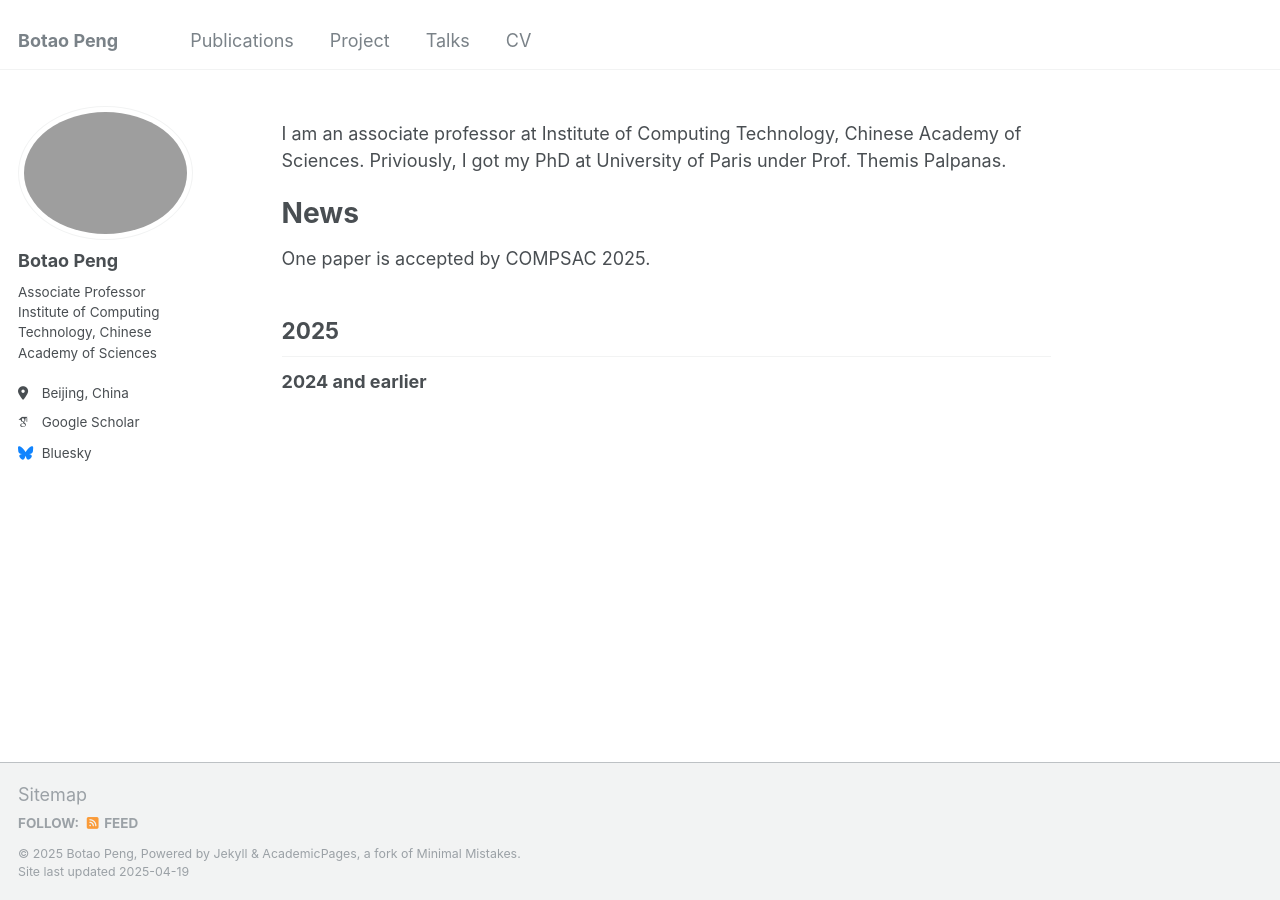
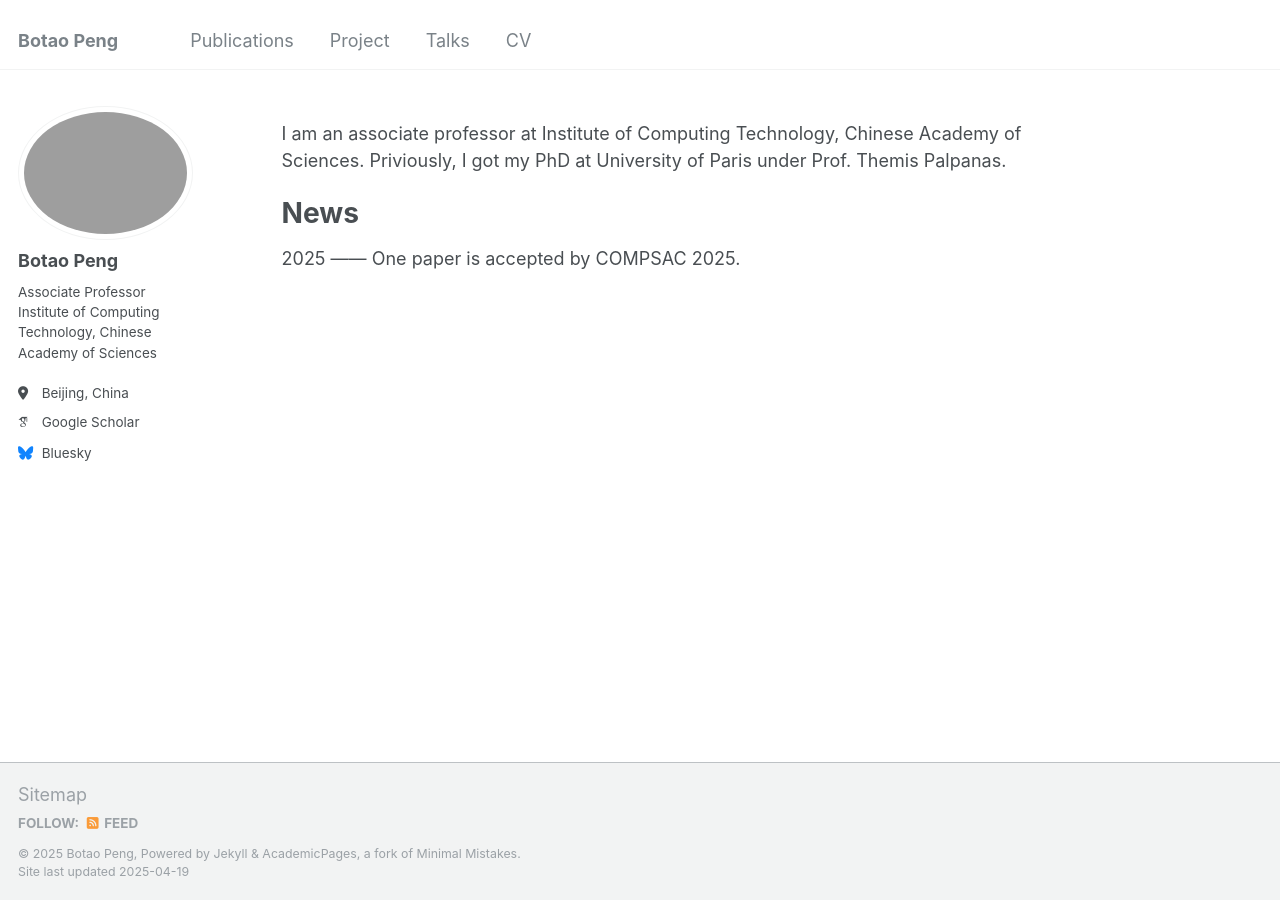
Before and after one commit to BotaoPENG/botaopeng.github.io, a Jekyll site: the page built from _pages/about.md, in a window 1280 px wide. Built offline with Jekyll 4.4.1, drawn with Linux system fonts in a browser that asks for light colours; some web fonts are replaced.

Commit message:
Update about.md

```diff
--- a/_pages/about.md
+++ b/_pages/about.md
@@ -11,10 +11,6 @@ Priviously, I got my PhD at University of Paris under Prof. Themis Palpanas.
 
 News
 ======
-
-One paper is accepted by COMPSAC 2025.
-
 2025
 ------
-
-**2024 and earlier**
+One paper is accepted by COMPSAC 2025.
```
